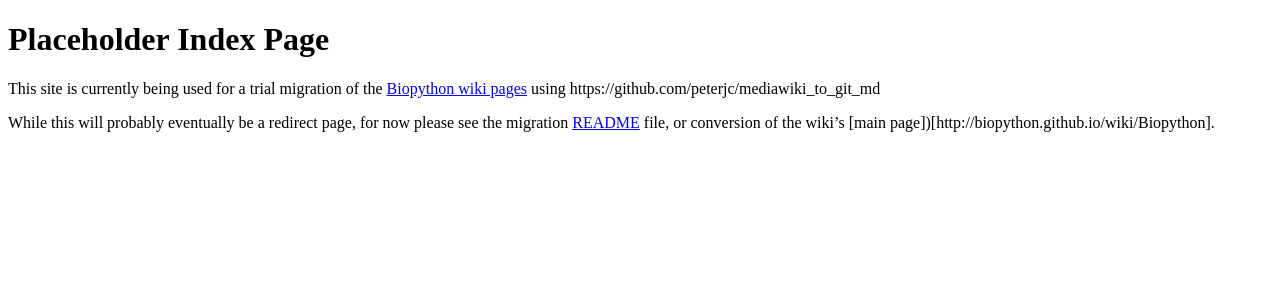
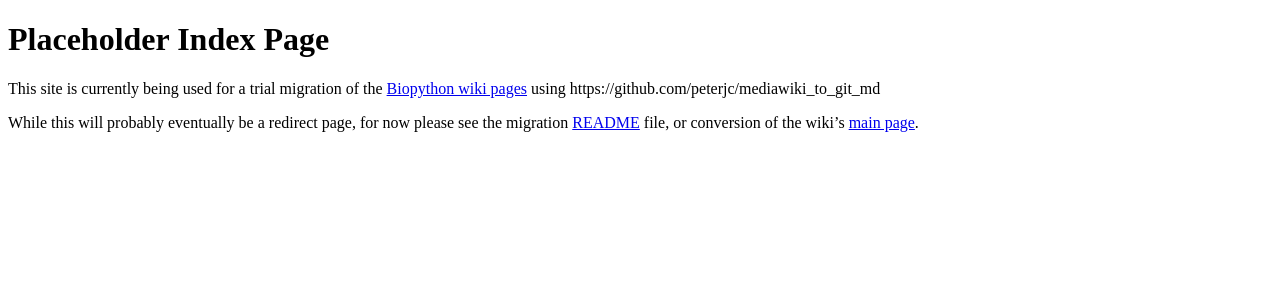
Before and after one commit to biopython/biopython.github.io, a Jekyll site: the page built from index.md, in a window 1280 px wide. Shown: the top 300 px of the page. Built offline with Jekyll 4.4.1, drawn with Linux system fonts in a browser that asks for light colours.

Commit message:
Fix link on place holder index

```diff
--- a/index.md
+++ b/index.md
@@ -10,4 +10,4 @@ While this will probably eventually be a redirect page,
 for now please see the migration
 [README](https://biopython.github.io/README.html) file,
 or conversion of the wiki's
-[main page])[http://biopython.github.io/wiki/Biopython].
+[main page](http://biopython.github.io/wiki/Biopython).
```
